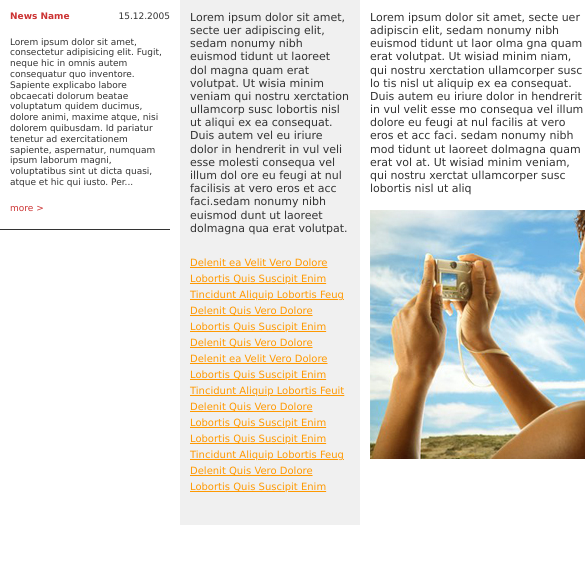
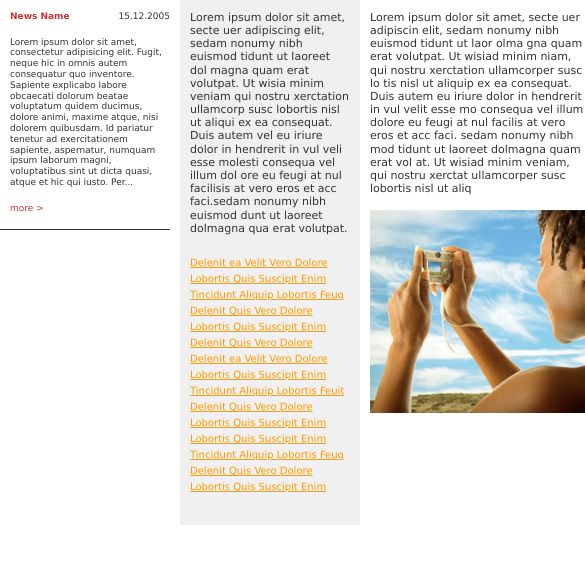
Before and after one commit to olegsorokin/interview-062017, a website: page app/index.html in a window 390 px wide. Shown: the part 265-828 px from the top of the page, 585 px wide, since content can reach past the window. Drawn offline with nearby package versions, Linux system fonts and the light colour scheme; files that its build step writes are made by us from their sources.

Commit message:
Добавил базовый стиль для адаптивных изображений

```diff
--- a/app/sass/main.sass
+++ b/app/sass/main.sass
@@ -27,6 +27,11 @@ p
 a
 	color: inherit
 
+.img-responsive
+	display: block
+	max-width: 100%
+	height: auto
+
 @import "_blocks/page-header"
 @import "_blocks/top-nav"
 @import "_blocks/slider"
```
